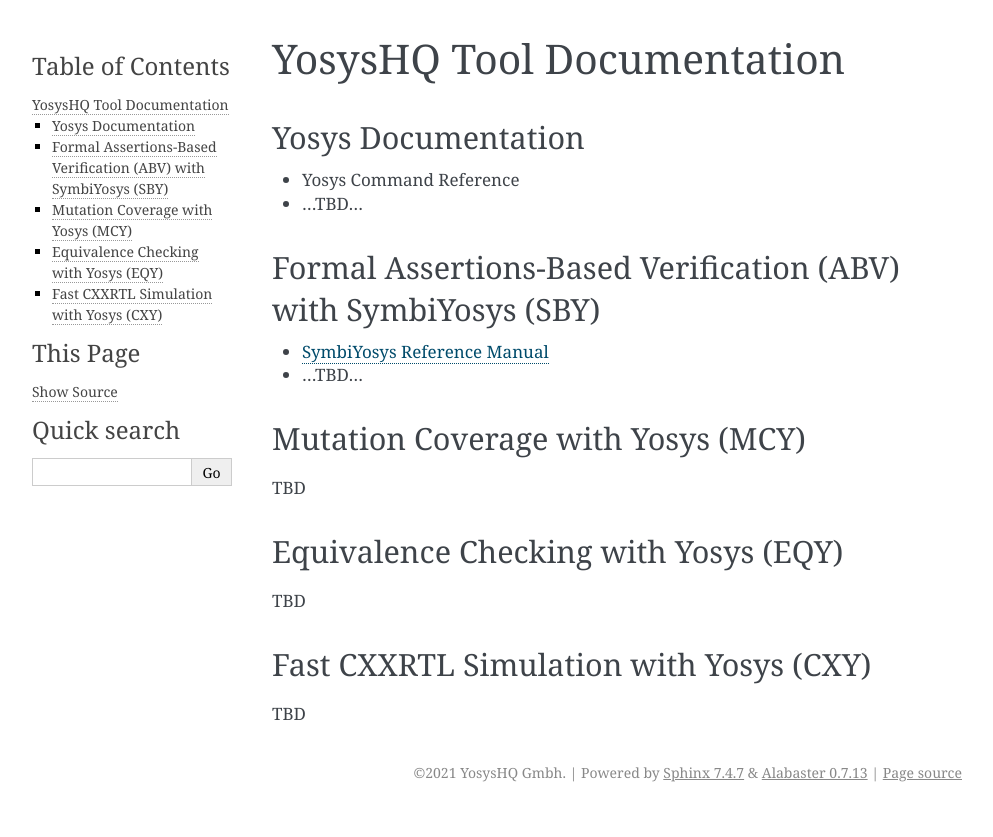
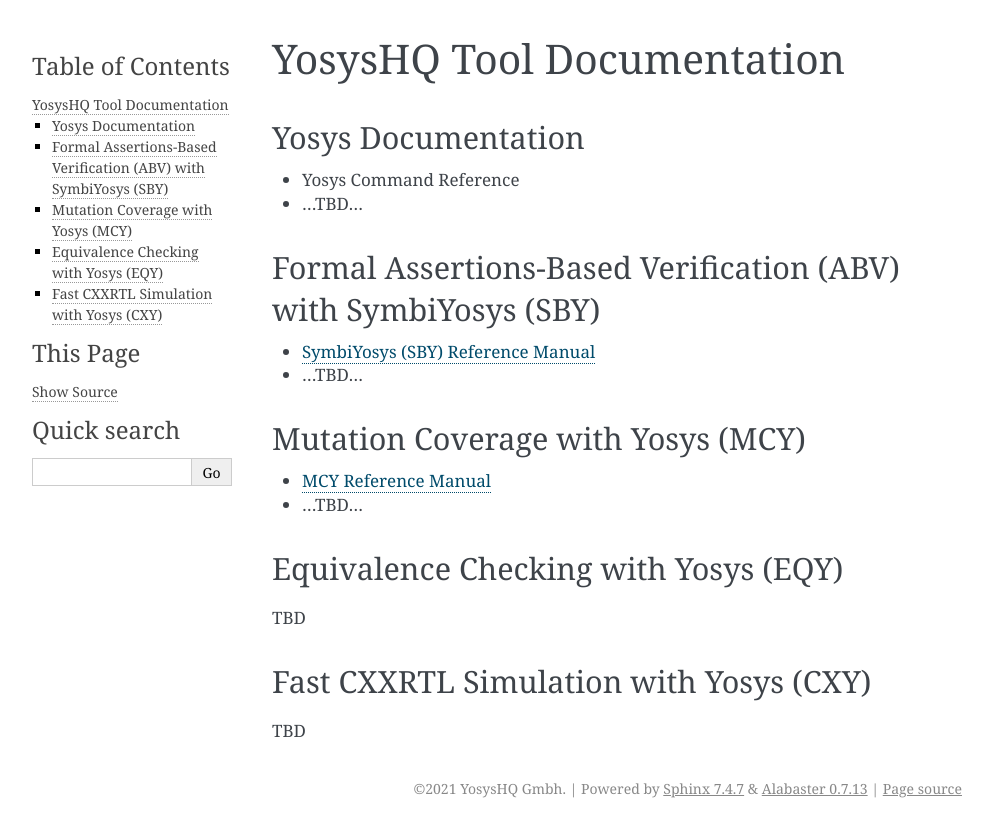
Before and after one commit to YosysHQ-Docs/YosysHQ-Docs, a Sphinx documentation site: the page built from docs/source/tools.rst, in a window 1280 px wide. Shown: the top 837 px of the page, without its empty margins (148-1141 px from the left). Built offline with Sphinx 7.4.7, drawn with Linux system fonts in a browser that asks for light colours.

Commit message:
Update tools.rst

```diff
--- a/docs/source/tools.rst
+++ b/docs/source/tools.rst
@@ -10,13 +10,14 @@
 Formal Assertions-Based Verification (ABV) with SymbiYosys (SBY)
 ----------------------------------------------------------------
 
-- `SymbiYosys Reference Manual <https://yosyshq.readthedocs.io/projects/sby>`_
+- `SymbiYosys (SBY) Reference Manual <https://yosyshq.readthedocs.io/projects/sby>`_
 - ...TBD...
 
 Mutation Coverage with Yosys (MCY)
 ----------------------------------
 
-TBD
+- `MCY Reference Manual <https://yosyshq.readthedocs.io/projects/mcy>`_
+- ...TBD...
 
 Equivalence Checking with Yosys (EQY)
 -------------------------------------
```
